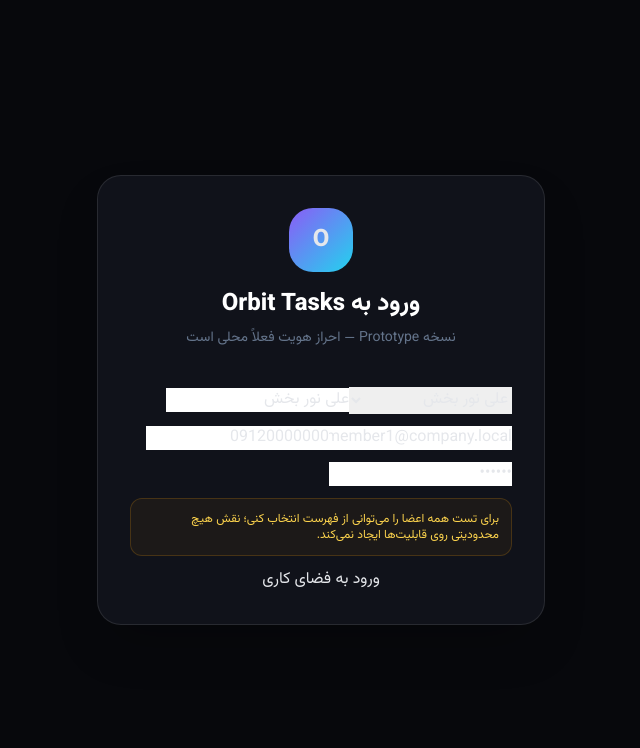
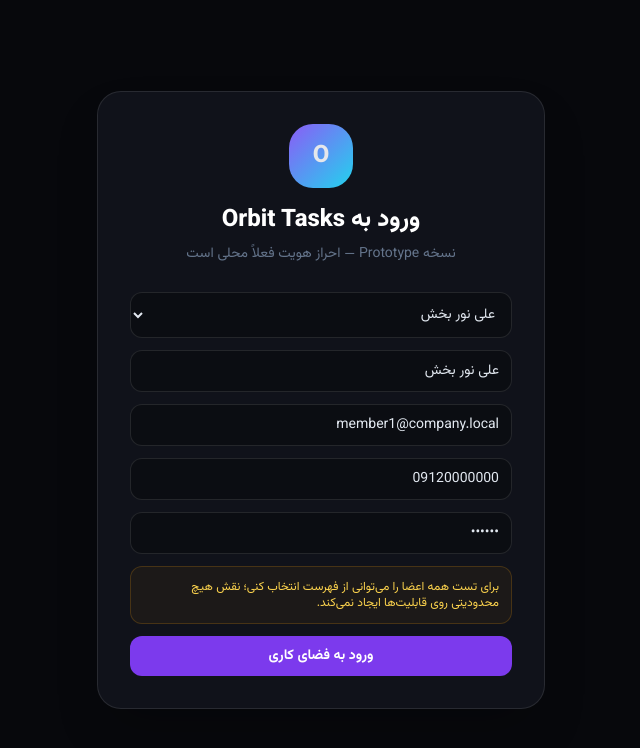
Before and after one commit to taha33016/Orbit-Tasks, a React (Vite) app: page / in a window 1280 px wide. Shown: the top 748 px of the page, without its empty margins (319-959 px from the left). Built offline with nearby package versions, Linux system fonts and the light colour scheme.

Commit message:
style: add delivery prototype component styles

```diff
--- a/src/index.css
+++ b/src/index.css
@@ -2,136 +2,22 @@
 @tailwind components;
 @tailwind utilities;
 
-:root {
-  --font-display: 'Vazirmatn', ui-sans-serif, system-ui, sans-serif;
+:root { --font-display: 'Vazirmatn', ui-sans-serif, system-ui, sans-serif; }
+* { -webkit-font-smoothing: antialiased; -moz-osx-font-smoothing: grayscale; box-sizing: border-box; }
+body { margin: 0; font-family: var(--font-display); background: #07080c; color: #e5e7eb; }
+button,input,textarea,select { font: inherit; }
+button { cursor: pointer; }
+::-webkit-scrollbar { width: 8px; height: 8px; }
+::-webkit-scrollbar-track { background: transparent; }
+::-webkit-scrollbar-thumb { background: #2a2a35; border-radius: 9999px; }
+@layer components {
+  .btn-primary { @apply inline-flex items-center justify-center gap-2 rounded-xl bg-violet-600 px-4 py-2.5 text-sm font-bold text-white transition hover:bg-violet-500 active:scale-[.98]; }
+  .btn-secondary { @apply inline-flex items-center justify-center gap-2 rounded-xl border border-white/10 bg-white/[.04] px-4 py-2.5 text-sm font-bold text-slate-300 transition hover:bg-white/[.08] hover:text-white active:scale-[.98]; }
+  .btn-danger { @apply inline-flex items-center justify-center gap-2 rounded-xl bg-red-600 px-4 py-2.5 text-sm font-bold text-white transition hover:bg-red-500; }
+  .card { @apply rounded-2xl border border-white/10 bg-[#10121a] p-4; }
+  .icon-btn { @apply rounded-lg p-1.5 text-slate-500 transition hover:bg-white/5 hover:text-violet-300; }
+  .chip { @apply inline-flex rounded-full bg-white/[.06] px-2 py-1 text-[10px] text-slate-400; }
+  .field { @apply w-full rounded-xl border border-white/10 bg-[#0b0d12] px-3 py-2.5 text-sm text-slate-200 outline-none placeholder:text-slate-600 focus:border-violet-500; }
 }
-
-* {
-  -webkit-font-smoothing: antialiased;
-  -moz-osx-font-smoothing: grayscale;
-}
-
-body {
-  font-family: var(--font-display);
-  background-color: #0a0a0f;
-  color: #e5e7eb;
-}
-
-/* Scrollbar */
-::-webkit-scrollbar {
-  width: 8px;
-  height: 8px;
-}
-::-webkit-scrollbar-track {
-  background: transparent;
-}
-::-webkit-scrollbar-thumb {
-  background: #2a2a35;
-  border-radius: 9999px;
-}
-::-webkit-scrollbar-thumb:hover {
-  background: #3a3a45;
-}
-
-/* Animations */
-@keyframes fade-in {
-  from { opacity: 0; transform: translateY(8px); }
-  to { opacity: 1; transform: translateY(0); }
-}
-@keyframes scale-in {
-  from { opacity: 0; transform: scale(0.95); }
-  to { opacity: 1; transform: scale(1); }
-}
-@keyframes slide-in-right {
-  from { opacity: 0; transform: translateX(20px); }
-  to { opacity: 1; transform: translateX(0); }
-}
-@keyframes shimmer {
-  0% { background-position: -200% 0; }
-  100% { background-position: 200% 0; }
-}
-@keyframes pulse-ring {
-  0% { box-shadow: 0 0 0 0 rgba(236, 72, 153, 0.4); }
-  70% { box-shadow: 0 0 0 10px rgba(236, 72, 153, 0); }
-  100% { box-shadow: 0 0 0 0 rgba(236, 72, 153, 0); }
-}
-@keyframes bounce-subtle {
-  0%, 100% { transform: translateY(0); }
-  50% { transform: translateY(-2px); }
-}
-
-.animate-fade-in {
-  animation: fade-in 0.5s ease-out forwards;
-}
-.animate-scale-in {
-  animation: scale-in 0.3s ease-out forwards;
-}
-.animate-slide-in-right {
-  animation: slide-in-right 0.4s ease-out forwards;
-}
-.animate-pulse-ring {
-  animation: pulse-ring 2s infinite;
-}
-.animate-bounce-subtle {
-  animation: bounce-subtle 2s ease-in-out infinite;
-}
-
-.shimmer {
-  background: linear-gradient(90deg, transparent 0%, rgba(255,255,255,0.04) 50%, transparent 100%);
-  background-size: 200% 100%;
-  animation: shimmer 2s infinite;
-}
-
-.glass {
-  background: rgba(20, 20, 28, 0.6);
-  backdrop-filter: blur(12px);
-  -webkit-backdrop-filter: blur(12px);
-}
-
-.glow-pink {
-  box-shadow: 0 0 20px rgba(236, 72, 153, 0.15);
-}
-.glow-cyan {
-  box-shadow: 0 0 20px rgba(34, 211, 238, 0.15);
-}
-
-.gradient-text {
-  background: linear-gradient(135deg, #ec4899 0%, #f43f5e 50%, #fb923c 100%);
-  -webkit-background-clip: text;
-  background-clip: text;
-  -webkit-text-fill-color: transparent;
-}
-
-.card-hover {
-  transition: all 0.25s cubic-bezier(0.4, 0, 0.2, 1);
-}
-.card-hover:hover {
-  transform: translateY(-2px);
-}
-
-input[type="range"] {
-  -webkit-appearance: none;
-  appearance: none;
-  height: 4px;
-  border-radius: 9999px;
-  background: #2a2a35;
-  outline: none;
-}
-input[type="range"]::-webkit-slider-thumb {
-  -webkit-appearance: none;
-  appearance: none;
-  width: 16px;
-  height: 16px;
-  border-radius: 50%;
-  background: #ec4899;
-  cursor: pointer;
-  box-shadow: 0 0 8px rgba(236, 72, 153, 0.4);
-}
-input[type="range"]::-moz-range-thumb {
-  width: 16px;
-  height: 16px;
-  border-radius: 50%;
-  background: #ec4899;
-  cursor: pointer;
-  border: none;
-}
+@keyframes fade-in { from { opacity: 0; transform: translateY(8px); } to { opacity: 1; transform: translateY(0); } }
+.animate-fade-in { animation: fade-in .4s ease-out; }
```
